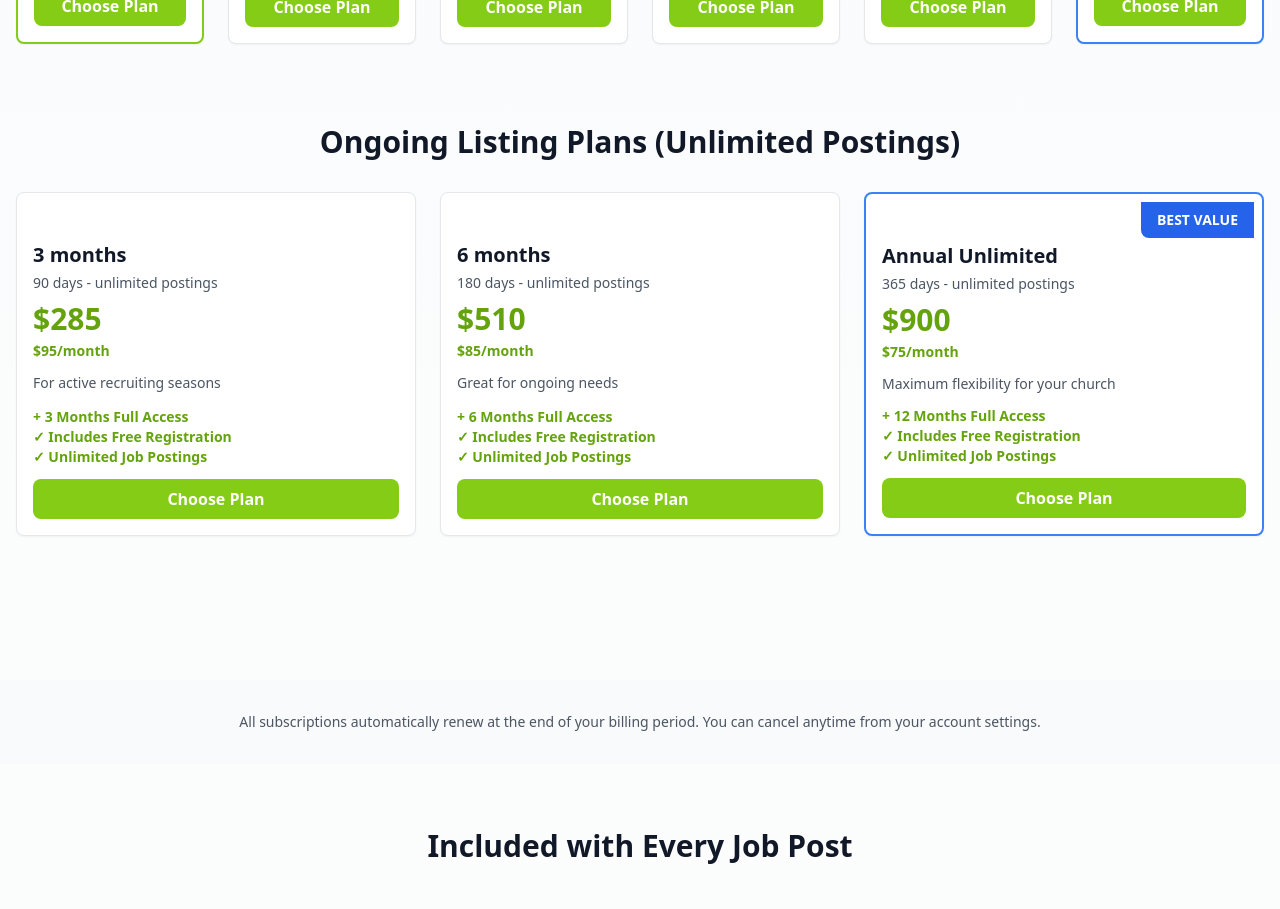
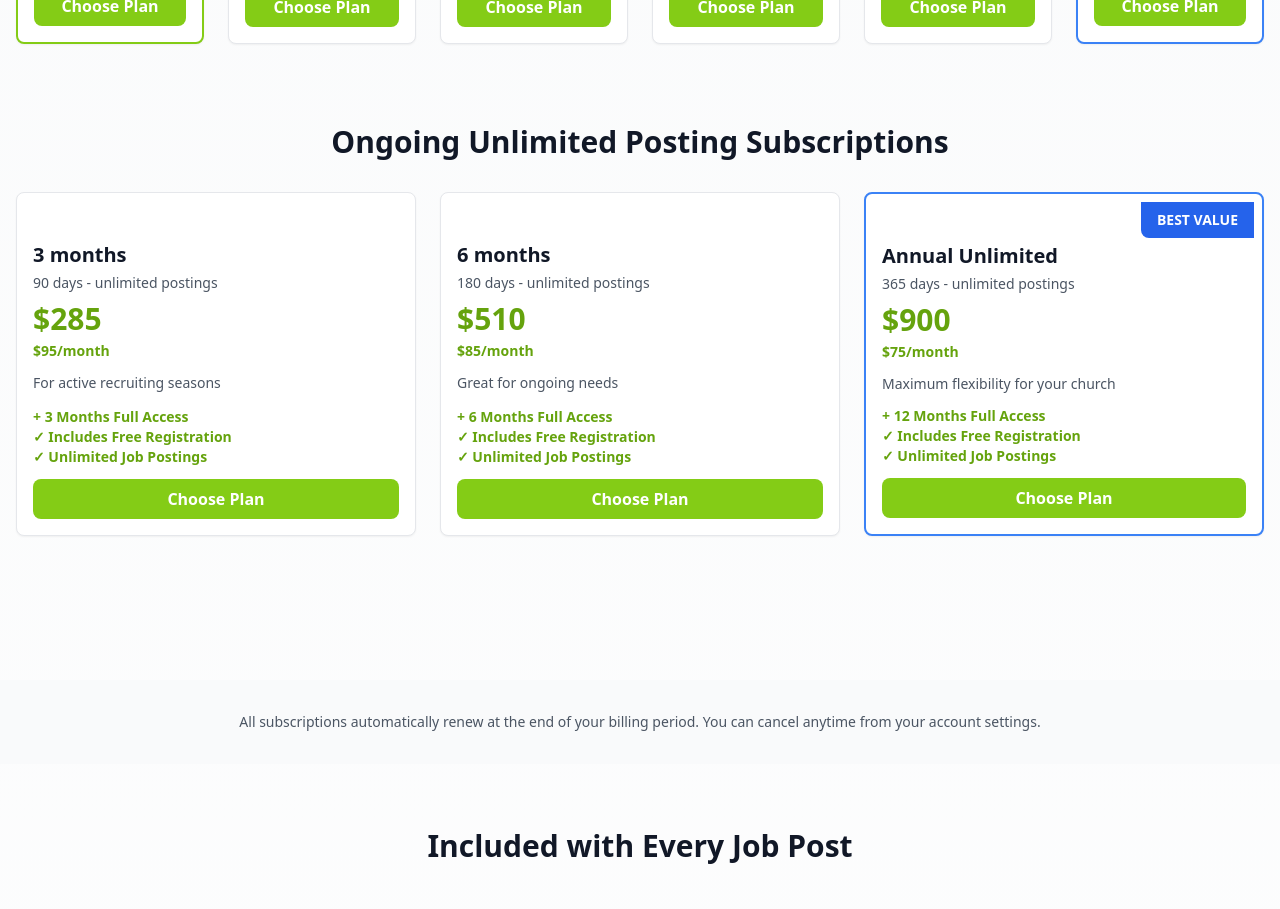
Before and after one commit to cathamaoui/Proclaim-Canada, a Next.js app: page /listings/pricing in a window 1280 px wide. Shown: the part 860-1769 px from the top of the page. Built offline with nearby package versions, Linux system fonts and the light colour scheme; no server answers.

Commit message:
Rename pricing section to "Ongoing Unlimited Posting Subscriptions"

```diff
--- a/app/listings/pricing/page.tsx
+++ b/app/listings/pricing/page.tsx
@@ -66,7 +66,7 @@ const PRICING_PLANS = [
     ],
   },
   {
-    category: 'Ongoing Listing Plans (Unlimited Postings)',
+    category: 'Ongoing Unlimited Posting Subscriptions',
     plans: [
       {
         id: 'multi-3-months',
```
